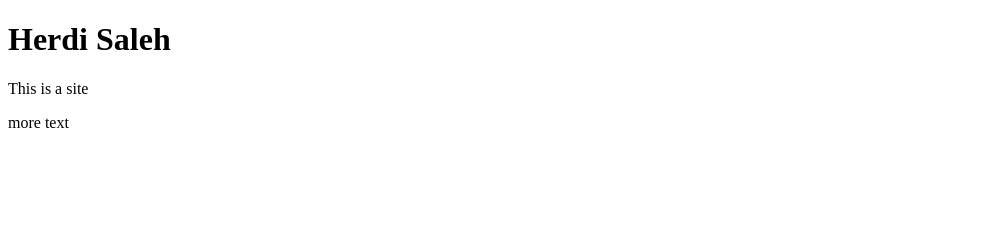
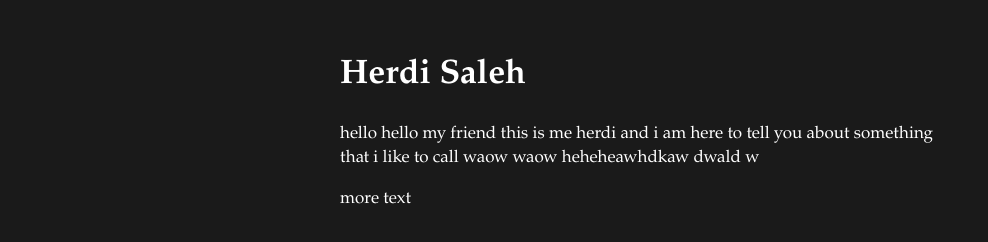
Before and after one commit to Herdi2/Herdi2.github.io, a plain HTML site: page docs/index.html in a window 1280 px wide. Shown: the whole page, without its empty margins (0-988 px from the left). Drawn offline with Linux system fonts and the light colour scheme.

Commit message:
Setup Clay with Hakyll

```diff
--- a/docs/index.html
+++ b/docs/index.html
@@ -5,16 +5,19 @@
         <title>
             Herdi
         </title>
+        <link rel="stylesheet" type="text/css" href="style.css">
     </head>
     <body>
+        <main>
             <h1>
                 Herdi Saleh
             </h1>
             <p>
-            This is a site
+                hello hello my friend this is me herdi and i am here to tell you about something that i like to call waow waow heheheawhdkaw dwald w
             </p>
             <p>
                 more text
             </p>
+        </main>
     </body>
 </html>
--- a/docs/style.css
+++ b/docs/style.css
@@ -1 +1,15 @@
-{background :#1a1a1a}
+
+body
+{
+  background  : #1a1a1a;
+  color       : #ffffff;
+  display     : flex;
+  line-height : 1.4;
+  max-width   : 600px;
+  margin      : 30px auto 30px auto;
+  font-family : "EB Garamond","Garamond", serif;
+  font-size   : 17px;
+}
+
+
+/* Generated with Clay, http://fvisser.nl/clay */
```
Also changed, not shown: style.css (deleted, +0 -7 lines), 3 other files. Lines whose indentation alone changed are shown as unchanged.
